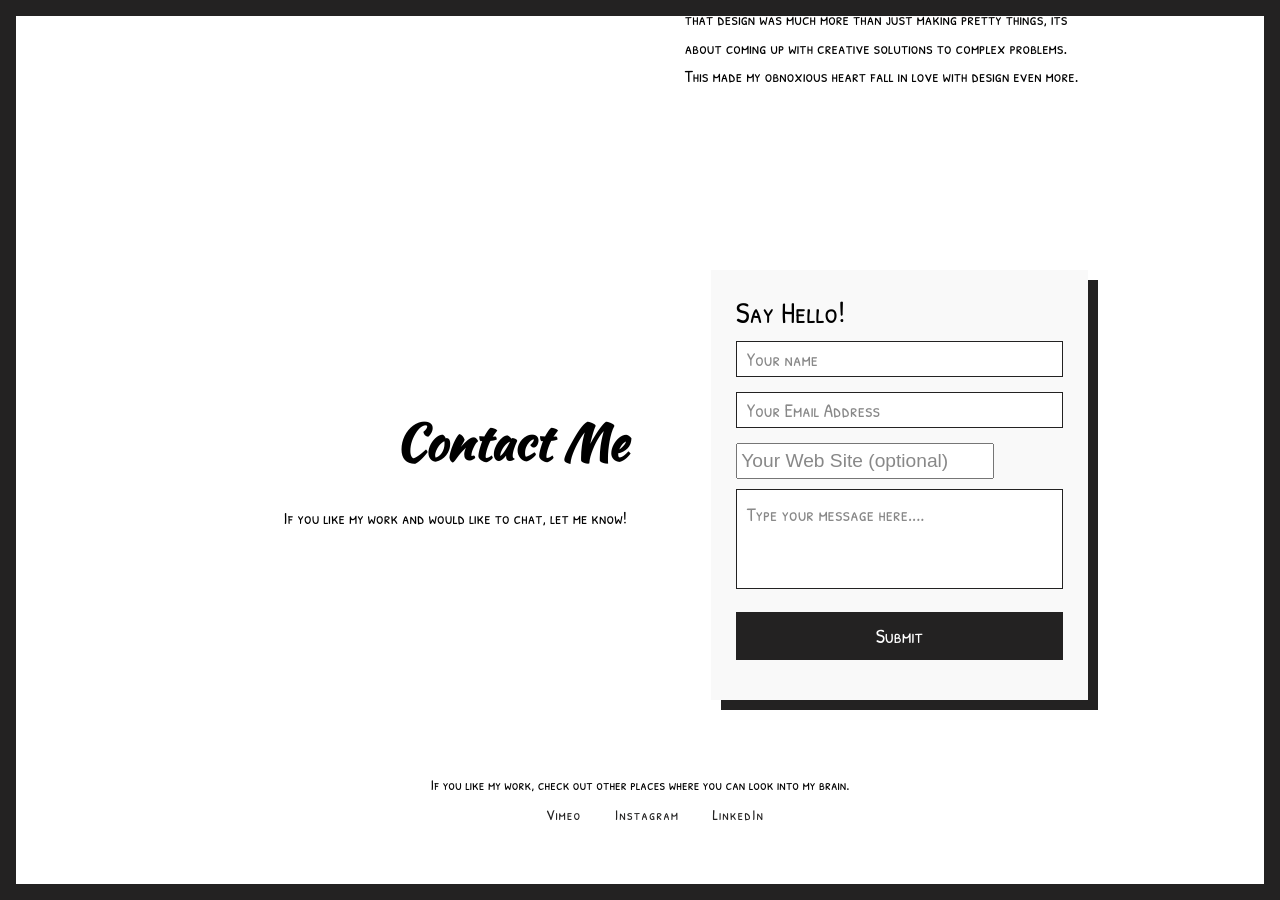
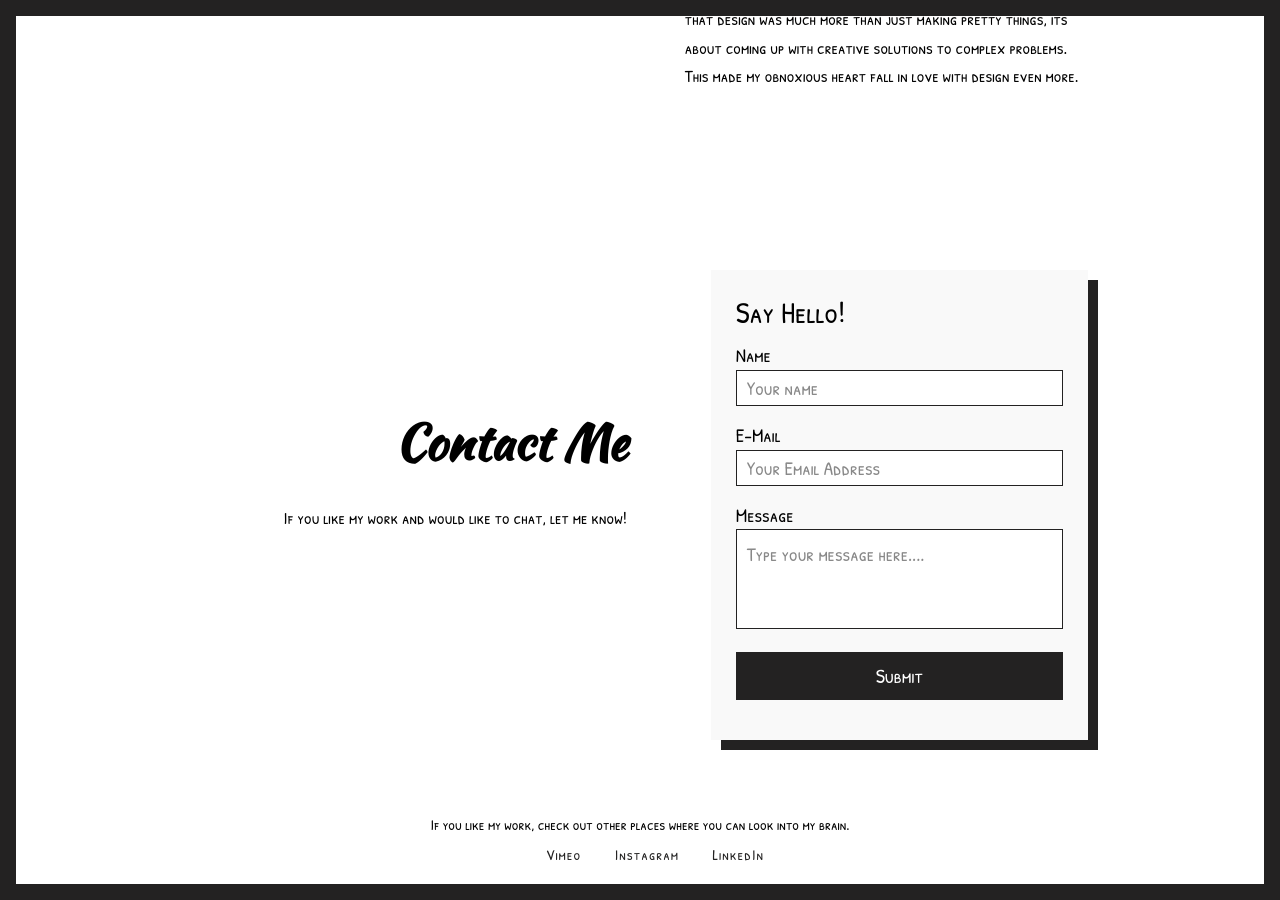
Before and after one commit to gus-quintini/gus-quintini.ca, a Jekyll site: the page built from about.html, in a window 1280 px wide and 900 px high, scrolled down 682 px. Built offline with Jekyll 4.4.1, drawn with Linux system fonts in a browser that asks for light colours.

Commit message:
fixed form

```diff
--- a/about.html
+++ b/about.html
@@ -44,19 +44,19 @@ layout: default
         <form id="contact" method="post" action="https://formspree.io/contact@gus-quintini.ca">
           <h3>Say Hello!</h3>
           <fieldset>
+            <label for="fname">Name</label>
             <input placeholder="Your name" type="text" required name="name">
           </fieldset>
           <fieldset>
-            <input placeholder="Your Email Address" type="email" required name="email">
+            <label for="lname">E-Mail</label>
+            <input placeholder="Your Email Address" type="email" required name="e-mail">
           </fieldset>
           <fieldset>
-            <input placeholder="Your Web Site (optional)" type="" name="web site">
+            <label for="subject">Message</label>
+            <textarea placeholder="Type your message here...." required name="Message"></textarea>
           </fieldset>
           <fieldset>
-            <textarea placeholder="Type your message here...." required name="text field"></textarea>
-          </fieldset>
-          <fieldset>
-            <button name="submit" type="submit" id="contact-submit" data-submit="...Sending">Submit</button>
+            <button type="submit" id="contact-submit" data-submit="...Sending">Submit</button>
           </fieldset>
         </form>
       </div>
```
